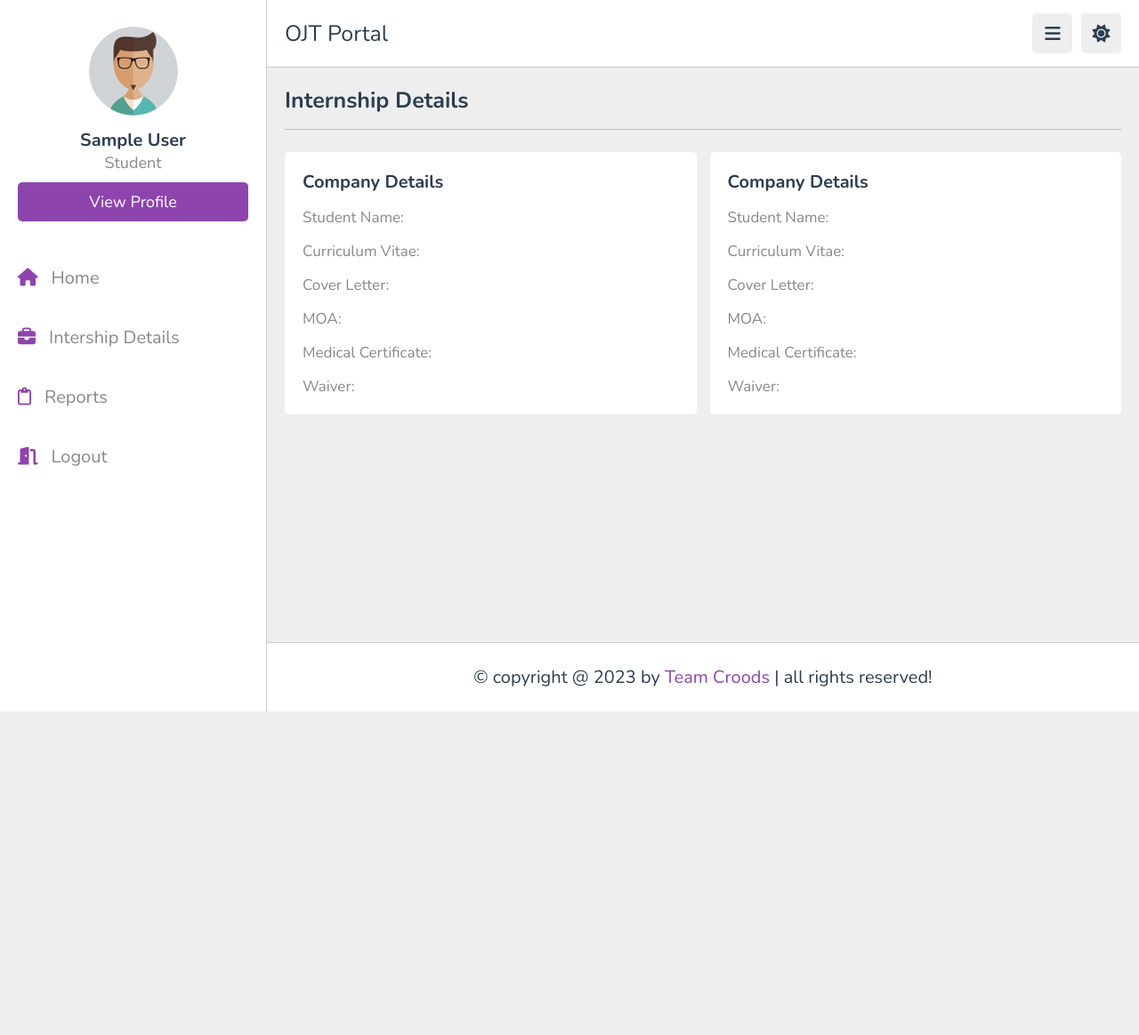
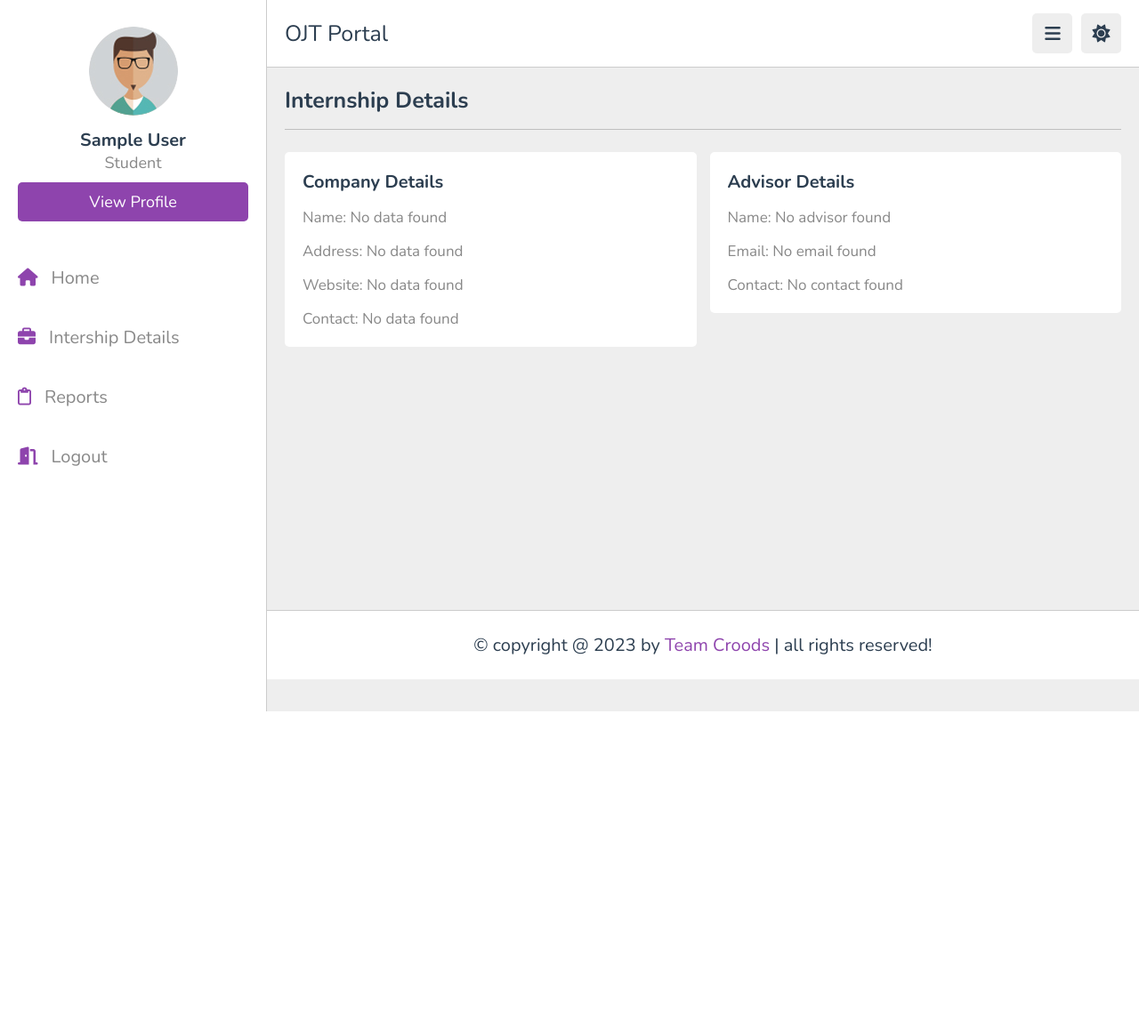
Before and after one commit to Yu3times/SLU-OJT-Management-Web-App, a PHP site: page /homepage/internship-details.php in a window 1280 px wide. Shown: the whole page at 89% size. After the commit the page ends 800 px from the top, so only its background shows below. Run offline with PHP 8.4, Linux system fonts and the light colour scheme; a user stored in the database is signed in; data comes from the database, SQL or seed files in the repository; tables that the repository leaves empty hold one stand-in row (values such as "Sample post"); some libraries are stand-ins or nearby versions.

Commit message:
Finished internship details

```diff
--- a/public/css/style.css
+++ b/public/css/style.css
@@ -1396,6 +1396,5 @@ section{
 }
 
 section.home-grid {
-   min-height: 700px;
-   height: 1000px;
+   min-height: 600px;
 }
--- a/student/internship-details.php
+++ b/student/internship-details.php
@@ -1,7 +1,156 @@
 <?php
    include "../login/requireSession.php";
-   include "../database/database.php";
+   require "../database/database.php";
 
+   //Fetching currently logged in student by their user
+   $userId = $_SESSION['userID'];
+
+   //Fetch company name
+   $companyNameQuery = $db->prepare("SELECT c.companyName
+      FROM internship AS i
+      JOIN company AS c ON i.companyId = c.companyID
+      JOIN student AS s ON i.studentId = s.studentId
+      WHERE s.userId = ?
+   ");
+
+   $companyNameQuery->bind_param("i", $userId);
+   $companyNameQuery->execute();
+   $companyNameResult = $companyNameQuery->get_result();
+
+   if ($companyNameResult->num_rows > 0) {
+      $companyNameRow = $companyNameResult->fetch_assoc();
+      $companyName = $companyNameRow['companyName'];
+   } else {
+      $companyName = "No data found";
+   }
+
+   $companyNameQuery->close();
+
+   //Fetch company address
+   $companyAddressQuery = $db->prepare("SELECT c.companyAddress
+      FROM internship AS i
+      JOIN company AS c ON i.companyId = c.companyID
+      JOIN student AS s ON i.studentId = s.studentId
+      WHERE s.userId = ?
+   ");
+
+   $companyAddressQuery->bind_param("i", $userId);
+   $companyAddressQuery->execute();
+   $companyAddressResult = $companyAddressQuery->get_result();
+
+   if ($companyAddressResult->num_rows > 0) {
+      $companyAddressRow = $companyAddressResult->fetch_assoc();
+      $companyAddress = $companyAddressRow['companyAddress'];
+   } else {
+      $companyAddress = "No data found";
+   }
+
+   $companyAddressQuery->close();
+
+   //Fetch company website
+   $companyWebsiteQuery = $db->prepare("SELECT c.website
+      FROM internship AS i
+      JOIN company AS c ON i.companyId = c.companyID
+      JOIN student AS s ON i.studentId = s.studentId
+      WHERE s.userId = ?
+   ");
+
+   $companyWebsiteQuery->bind_param("i", $userId);
+   $companyWebsiteQuery->execute();
+   $companyWebsiteResult = $companyWebsiteQuery->get_result();
+
+   if ($companyWebsiteResult->num_rows > 0) {
+      $companyWebsiteRow = $companyWebsiteResult->fetch_assoc();
+      $companyWebsite = $companyWebsiteRow['website'];
+   } else {
+      $companyWebsite = "No data found";
+   }
+
+   $companyWebsiteQuery->close();
+
+   //Fetch company contact
+   $companyContactQuery = $db->prepare("SELECT c.contact
+      FROM internship AS i
+      JOIN company AS c ON i.companyId = c.companyID
+      JOIN student AS s ON i.studentId = s.studentId
+      WHERE s.userId = ?
+   ");
+
+   $companyContactQuery->bind_param("i", $userId);
+   $companyContactQuery->execute();
+   $companyContactResult = $companyContactQuery->get_result();
+
+   if ($companyContactResult->num_rows > 0) {
+      $companyContactRow = $companyContactResult->fetch_assoc();
+      $companyContact = $companyContactRow['contact'];
+   } else {
+      $companyContact = "No data found";
+   }
+
+   $companyContactQuery->close();
+
+   //Fetch advisor name
+   $advisorNameQuery = $db->prepare("SELECT adv.firstName, adv.lastName
+   FROM internship AS i
+   JOIN advisor AS adv ON i.advisorId = adv.advisorId
+   JOIN student AS s ON i.studentId = s.studentId
+   WHERE s.userId = ?
+   ");
+
+   $advisorNameQuery->bind_param("i", $userId);
+   $advisorNameQuery->execute();
+   $advisorNameResult = $advisorNameQuery->get_result();
+
+   if ($advisorNameResult->num_rows > 0) {
+      $advisorNameRow = $advisorNameResult->fetch_assoc();
+      $advisorName = $advisorNameRow['firstName'] . ' ' . $advisorNameRow['lastName'];
+   } else {
+      $advisorName = "No advisor found";
+   }
+
+   $advisorNameQuery->close();
+
+   //Fetch advisor email
+   $advisorEmailQuery = $db->prepare("SELECT adv.email
+   FROM internship AS i
+   JOIN advisor AS adv ON i.advisorId = adv.advisorId
+   JOIN student AS s ON i.studentId = s.studentId
+   WHERE s.userId = ?
+   ");
+
+   $advisorEmailQuery->bind_param("i", $userId);
+   $advisorEmailQuery->execute();
+   $advisorEmailResult = $advisorEmailQuery->get_result();
+
+   if ($advisorEmailResult->num_rows > 0) {
+      $advisorEmailRow = $advisorEmailResult->fetch_assoc();
+      $advisorEmail = $advisorEmailRow['email'];
+   } else {
+      $advisorEmail = "No email found";
+   }
+
+   $advisorEmailQuery->close();
+
+   //Fetch advisor contact
+   $advisorContactQuery = $db->prepare("SELECT adv.contact
+   FROM internship AS i
+   JOIN advisor AS adv ON i.advisorId = adv.advisorId
+   JOIN student AS s ON i.studentId = s.studentId
+   WHERE s.userId = ?
+   ");
+
+   $advisorContactQuery->bind_param("i", $userId);
+   $advisorContactQuery->execute();
+   $advisorContactResult = $advisorContactQuery->get_result();
+
+   if ($advisorContactResult->num_rows > 0) {
+      $advisorContactRow = $advisorContactResult->fetch_assoc();
+      $advisorContact = $advisorContactRow['contact'];
+   } else {
+      $advisorContact = "No contact found";
+   }
+
+   $advisorContactQuery->close();
 
 ?>
 
@@ -236,24 +385,21 @@
    <div class="box-container">
       <div class="rectangle">
          <h3 class="title">Company Details</h3>
-         <p class="requirements">Student Name: <span></span></p>
-         <p class="requirements">Curriculum Vitae: <span></span></p>
-         <p class="requirements">Cover Letter: <span></span></p>
-         <p class="requirements">MOA: <span></span></p>
-         <p class="requirements">Medical Certificate: <span></span></p>
-         <p class="requirements">Waiver: <span></span></p>
+         <p class="requirements">Name: <span><?php echo $companyName ?></span></p>
+         <p class="requirements">Address: <span><?php echo $companyAddress ?></span></p>
+         <p class="requirements">Website: <span><?php echo $companyWebsite ?></span></p>
+         <p class="requirements">Contact: <span><?php echo $companyContact ?></span></p>
       </div>
 
       <div class="rectangle">
-         <h3 class="title">Company Details</h3>
-         <p class="requirements">Student Name: <span></span></p>
-         <p class="requirements">Curriculum Vitae: <span></span></p>
-         <p class="requirements">Cover Letter: <span></span></p>
-         <p class="requirements">MOA: <span></span></p>
-         <p class="requirements">Medical Certificate: <span></span></p>
-         <p class="requirements">Waiver: <span></span></p>
+         <h3 class="title">Advisor Details</h3>
+         <p class="requirements">Name: <span><?php echo $advisorName ?></span></p>
+         <p class="requirements">Email: <span><?php echo $advisorEmail ?></span></p>
+         <p class="requirements">Contact: <span><?php echo $advisorContact ?></span></p>
       </div>
+
 </section>
+
 
 <footer class="footer">
 
--- a/student/profile.php
+++ b/student/profile.php
@@ -14,7 +14,7 @@
    <link rel="stylesheet" href="https://cdnjs.cloudflare.com/ajax/libs/font-awesome/6.1.2/css/all.min.css">
 
    <!-- custom css file link  -->
-   <link rel="stylesheet" href="../css/style.css">
+   <link rel="stylesheet" href="../public/css/style.css">
 
 </head>
 <body>
@@ -42,7 +42,7 @@
    </div>
 
    <div class="profile">
-      <img src="../images/pic-1.jpg" class="image" alt="">
+      <img src="../public/images/pic-1.jpg" class="image" alt="">
       <h3 class="name"><?php echo $_SESSION['fullName'] ?></h3>
       <p class="role">Student</p>
       <a href="profile.php" class="btn">view profile</a>
@@ -64,7 +64,7 @@
    <div class="info">
 
       <div class="user">
-         <img src="../images/pic-1.jpg" alt="">
+         <img src="../public/images/pic-1.jpg" alt="">
          <h3><?php echo $_SESSION['fullName'] ?></h3>
          <p>Student</p>
          <a href="update.html" class="inline-btn">update profile</a>
```
Also changed, not shown: student/index.php (+4 -3 lines).
